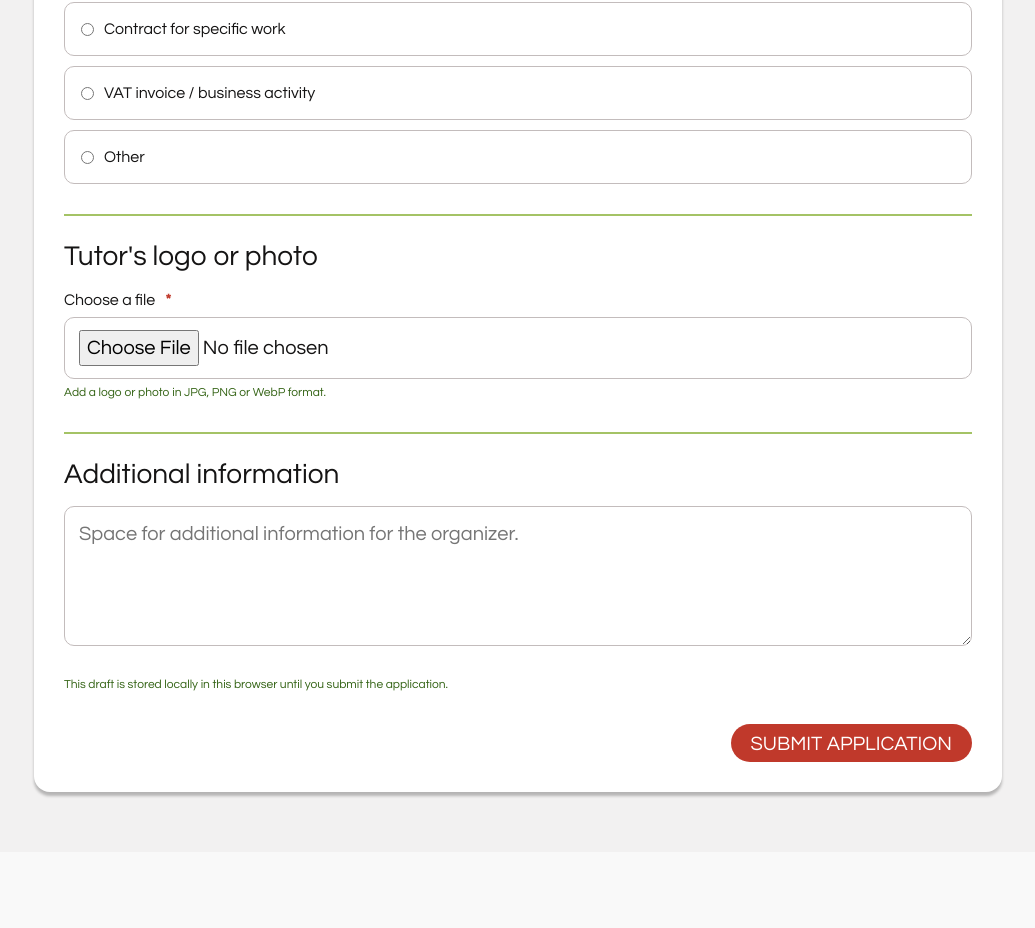
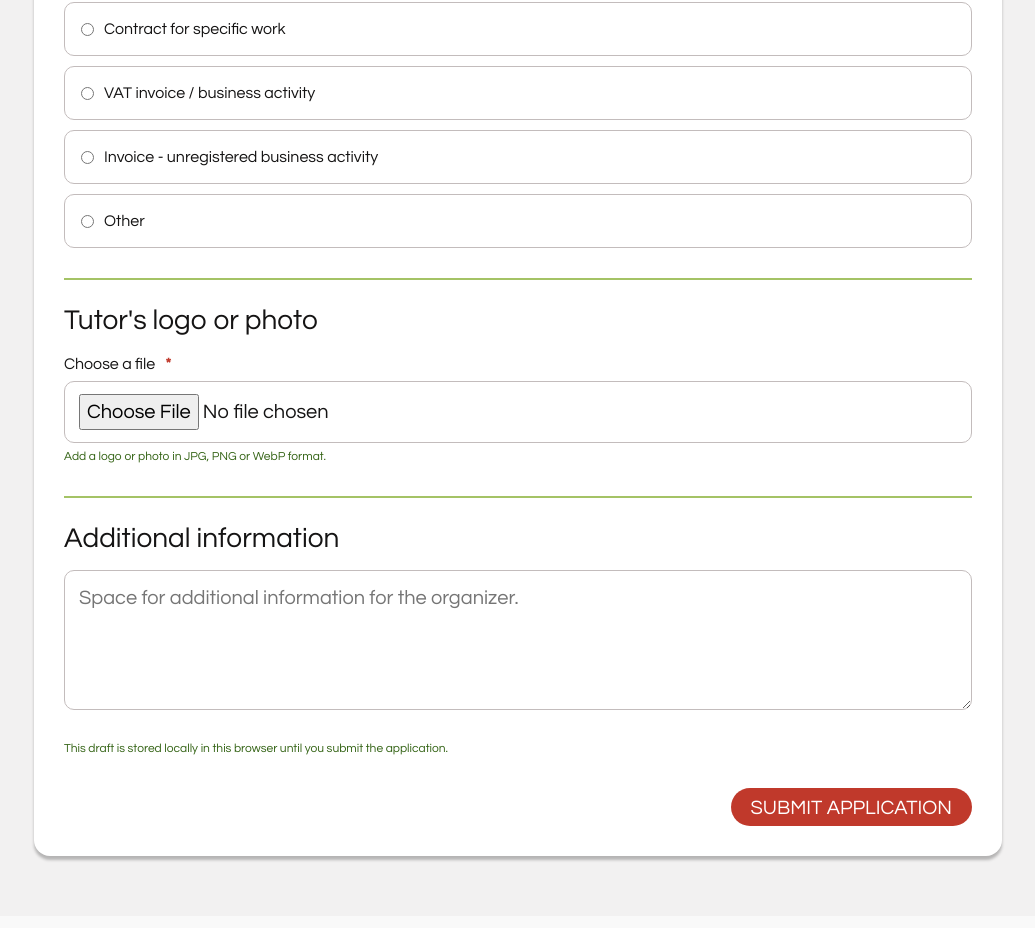
Before and after one commit to malg266526/yarnmark, a React app: page /workshops/apply in a window 1280 px wide. Shown: the part 3201-4129 px from the top of the page, without its empty margins (122-1157 px from the left). Built offline with nearby package versions, Linux system fonts and the light colour scheme; a web font is replaced by a local one.

Commit message:
dziallnosc nierejestrowana

```diff
--- a/src/domain/workshopApplications/workshopFormSchema.ts
+++ b/src/domain/workshopApplications/workshopFormSchema.ts
@@ -89,7 +89,7 @@ export const workshopFormStateSchema = z.object({
   requiredEquipment: z.string(),
   grossPricePerParticipant: workshopFormNullableNumberSchema,
   suggestedMaxPrice: workshopFormNullableNumberSchema,
-  contractType: z.enum(['commission', 'specificWork', 'invoice', 'other']).nullable(),
+  contractType: z.enum(['commission', 'specificWork', 'invoice', 'unregisteredWork', 'other']).nullable(),
   contractTypeOther: z.string(),
   additionalInfo: z.string(),
   logoFileName: workshopFormNullableStringSchema,
--- a/src/domain/workshopApplications/workshopFormTypes.ts
+++ b/src/domain/workshopApplications/workshopFormTypes.ts
@@ -1,4 +1,4 @@
-export type WorkshopFormContractType = 'commission' | 'specificWork' | 'invoice' | 'other' | null;
+export type WorkshopFormContractType = 'commission' | 'specificWork' | 'invoice' | 'unregisteredWork' | 'other' | null;
 
 export type WorkshopFormExperienceLevel = 'beginner' | 'intermediate' | 'advanced' | 'any' | null;
 
--- a/src/pages/workshops/apply/components/WorkshopFormPricingSection.tsx
+++ b/src/pages/workshops/apply/components/WorkshopFormPricingSection.tsx
@@ -16,7 +16,7 @@ interface WorkshopFormPricingSectionProps {
   formBindings: WorkshopFormBindings;
 }
 
-const CONTRACT_TYPES = ['commission', 'specificWork', 'invoice', 'other'] as const;
+const CONTRACT_TYPES = ['commission', 'specificWork', 'invoice', 'unregisteredWork', 'other'] as const;
 
 export const WorkshopFormPricingSection = ({ formActions, formBindings }: WorkshopFormPricingSectionProps) => {
   const t = useTypedTranslation();
--- a/src/pages/workshops/apply/components/WorkshopFormSummary.tsx
+++ b/src/pages/workshops/apply/components/WorkshopFormSummary.tsx
@@ -23,6 +23,8 @@ export const WorkshopFormSummary = ({ formBindings, formStatus }: WorkshopFormSu
         <dd>{formData.tutorName}</dd>
         <dt>{t('workshopsFormPage.summary.workshopTitle')}</dt>
         <dd>{formData.workshopTitle}</dd>
+        <dt>{t('workshopsFormPage.summary.hostDescription')}</dt>
+        <dd>{formData.hostDescription}</dd>
         <dt>{t('workshopsFormPage.summary.submittedAt')}</dt>
         <dd>{submittedAtLabel ?? t('workshopsFormPage.summary.notProvided')}</dd>
         <dt>{t('workshopsFormPage.summary.participants')}</dt>
@@ -52,6 +54,12 @@ export const WorkshopFormSummary = ({ formBindings, formStatus }: WorkshopFormSu
         <dd>
           {t('workshopsFormPage.summary.grossPricePerParticipantValue', { price: formData.grossPricePerParticipant })}
         </dd>
+        <dt>{t('workshopsFormPage.summary.suggestedMaxPrice')}</dt>
+        <dd>
+          {formData.suggestedMaxPrice === null
+            ? t('workshopsFormPage.summary.notProvided')
+            : t('workshopsFormPage.summary.grossPricePerParticipantValue', { price: formData.suggestedMaxPrice })}
+        </dd>
         <dt>{t('workshopsFormPage.summary.contractType')}</dt>
         <dd>
           {formData.contractType === 'other'
--- a/src/translations/en.tsx
+++ b/src/translations/en.tsx
@@ -548,6 +548,7 @@ export const en: TranslationsShape = {
           commission: 'Contract of mandate',
           specificWork: 'Contract for specific work',
           invoice: 'VAT invoice / business activity',
+          unregisteredWork: 'Invoice - unregistered business activity',
           other: 'Other',
           otherLabel: 'What type of contract is it?',
           otherPlaceholder: 'Enter the contract type'
@@ -592,6 +593,7 @@ export const en: TranslationsShape = {
         description: 'The application has been saved.',
         tutorName: 'Tutor',
         workshopTitle: 'Workshop title',
+        hostDescription: 'Tutor description',
         submittedAt: 'Saved at',
         participants: 'Number of participants',
         participantsRange: '{{min}}–{{max}}',
@@ -602,6 +604,7 @@ export const en: TranslationsShape = {
         requiredEquipment: 'Equipment provided by the organizer',
         grossPricePerParticipant: 'Gross price per participant',
         grossPricePerParticipantValue: 'PLN {{price}}',
+        suggestedMaxPrice: 'Suggested maximum price',
         contractType: 'Contract type',
         logo: 'Logo',
         additionalInfo: 'Additional information',
--- a/src/translations/pl.tsx
+++ b/src/translations/pl.tsx
@@ -547,6 +547,7 @@ export const pl = {
           commission: 'Umowa zlecenie',
           specificWork: 'Umowa o dzieło',
           invoice: 'Faktura VAT / działalność gospodarcza',
+          unregisteredWork: 'Faktura - działalność nierejestrowana',
           other: 'Inne',
           otherLabel: 'Jaki to typ umowy?',
           otherPlaceholder: 'Wpisz typ umowy'
@@ -591,6 +592,7 @@ export const pl = {
         description: 'Zgłoszenie zostało zapisane.',
         tutorName: 'Prowadzący',
         workshopTitle: 'Tytuł warsztatu',
+        hostDescription: 'Opis prowadzącego',
         submittedAt: 'Data zapisania',
         participants: 'Liczba uczestników',
         participantsRange: '{{min}}–{{max}}',
@@ -601,6 +603,7 @@ export const pl = {
         requiredEquipment: 'Sprzęt zapewniany przez organizatora',
         grossPricePerParticipant: 'Kwota brutto za osobę',
         grossPricePerParticipantValue: '{{price}} zł',
+        suggestedMaxPrice: 'Sugerowana cena maksymalna',
         contractType: 'Typ umowy',
         logo: 'Logo',
         additionalInfo: 'Informacje dodatkowe',
```
